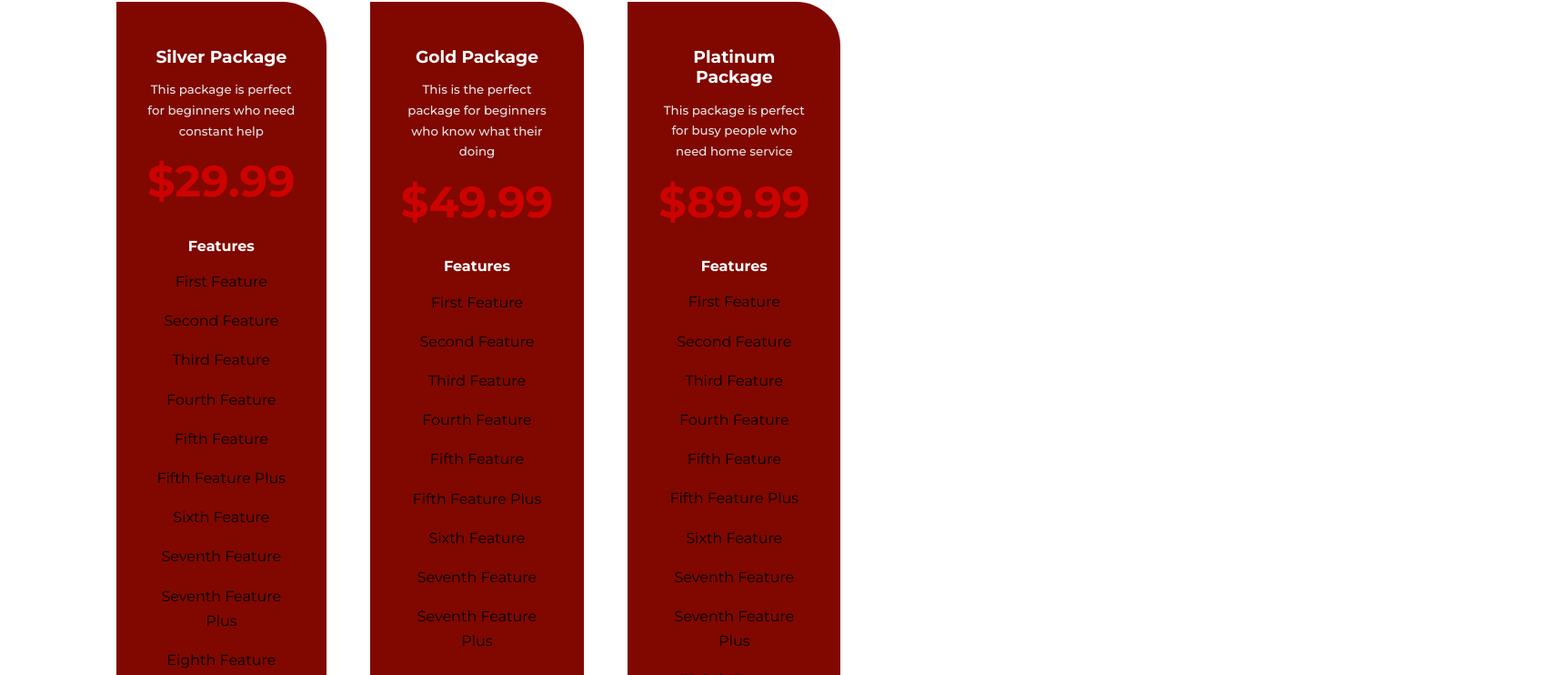
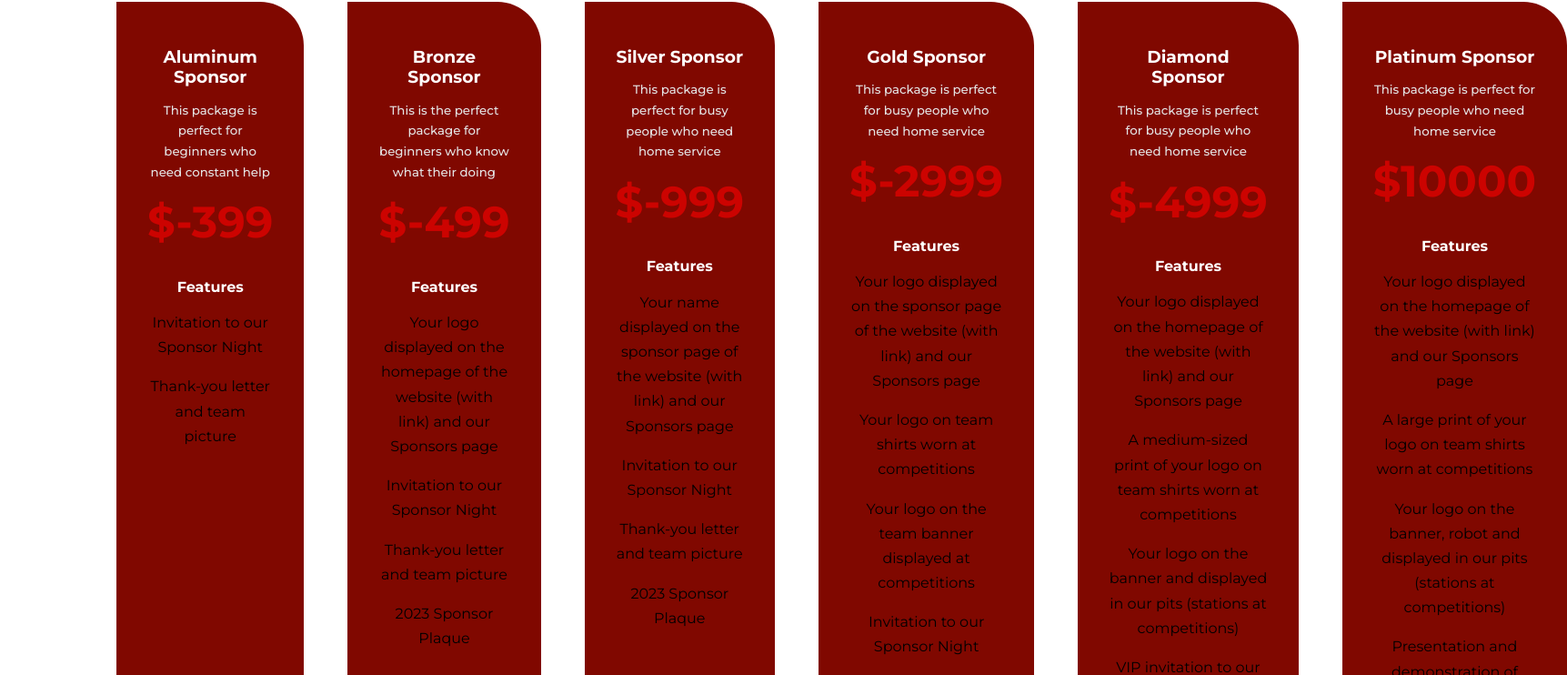
Before and after one commit to ashwadud/frc1807, a React (Create React App) app: page /sponsors in a window 1280 px wide. Shown: the part 558-1300 px from the top of the page at 91% size, 1723 px wide, since content can reach past the window. Built offline with nearby package versions, Linux system fonts and the light colour scheme.

Commit message:
Bios edit

```diff
--- a/src/data.js
+++ b/src/data.js
@@ -78,7 +78,7 @@ export const captains = [
     {
         id: 1,
         name: "Robert Tackett",
-        quote: "Lorem ipsum dolor sit amet consectetur adipisicing elit. Praesentium ipsam facere ea a laboriosam sed? Quod vel voluptates a! Maxime minima cumque aut? In expedita numquam consectetur non officia iusto.",
+        quote: "Robotics is the best activity for kids that want to go pro because every kid has a chance to do it.",
         job: "Teacher Advisor",
         avatar: require("./images/logo.png")
     },
@@ -92,7 +92,7 @@ export const captains = [
     {
         id: 3,
         name: "Gabriella Biello",
-        quote: "Quaerat hic praesentium consequuntur molestias repellat ad quo tenetur vitae rem, labore quisquam? Atque, assumenda rerum odit harum quaerat hic praesentium quisquam quae, enim iste ipsam id repellat.",
+        quote: "1807 is an environment that fosters education and inspiration. We work hard to create incredible robots but also an incredible family that I am so proud to be a part of.",
         job: "Business Captain",
         avatar: require("./images/logo.png")
     },
@@ -106,7 +106,7 @@ export const captains = [
     {
         id: 5,
         name: "Arya Chaudry",
-        quote: "Maxime minima cumque sit amet consectetur adipisicing elit. Praesentium ipsam facere ea a laboriosam sed? Quod vel voluptates a! Maxime minima cumque aut? In expedita numquam consectetur non officia iusto.",
+        quote: "Can you come up with something inspirational and say it's me?",
         job: "Programming Captain",
         avatar: require("./images/logo.png")
     },
@@ -127,14 +127,14 @@ export const captains = [
     {
         id: 8,
         name: "Vanisha Nagali",
-        quote: "idk",
+        quote: "",
         job: "Machining Captain",
         avatar: require("./images/logo.png")
     },
     {
         id: 9,
-        name: "Josielewski AJ",
-        quote: "idk",
+        name: "AJ Josielewski",
+        quote: "",
         job: "Statistics Captain",
         avatar: require("./images/logo.png")
        },
@@ -172,28 +172,28 @@ export const leads = [
     },
     {
         id: 5,
+        name: "Andrew Sain",
+        quote: "It's a lot of work but its a lot of fun.",
+        job: "Design Lead A",
+        avatar: require("./images/logo.png")
+    },
+    {
+        id: 6,
         name: "Gavin Elwell",
         quote: "Maxime minima cumque sit amet consectetur adipisicing elit. Praesentium ipsam facere ea a laboriosam sed? Quod vel voluptates a! Maxime minima cumque aut? In expedita numquam consectetur non officia iusto.",
         job: "Design Lead A",
         avatar: require("./images/logo.png")
     },
     {
-        id: 6,
+        id: 7,
         name: "Radhika Manvar",
         quote: "Idk",
         job: "Design Lead A",
         avatar: require("./images/logo.png")
     },
     {
-        id: 7,
+        id: 8,
         name: "Tia Bajaj",
-        quote: "Idk",
-        job: "Design Lead B",
-        avatar: require("./images/logo.png")
-    },
-    {
-        id: 8,
-        name: "Jacob Roohr",
         quote: "Idk",
         job: "Design Lead B",
         avatar: require("./images/logo.png")
@@ -207,76 +207,97 @@ export const leads = [
     },
     {
         id: 10,
+        name: "Jacob Roohr",
+        quote: "",
+        job: "Design Lead B",
+        avatar: require("./images/logo.png")
+    },
+    {
+        id: 11,
         name: "Drew Springer",
-        quote: "Idk",
+        quote: "",
         job: "Programming Lead",
         avatar: require("./images/logo.png")
-    },
-
+    }
 ]
 
 export const plans = [
     {
         id: 1,
-        name: 'Silver Package',
+        name: 'Aluminum Sponsor',
         desc: 'This package is perfect for beginners who need constant help',
-        price: 29.99,
+        price: 100-499,
         features: [
-            {feature: 'First Feature', available: true},
-            {feature: 'Second Feature', available: true},
-            {feature: 'Third Feature', available: true},
-            {feature: 'Fourth Feature', available: true},
-            {feature: 'Fifth Feature', available: true},
-            {feature: 'Fifth Feature Plus', available: false},
-            {feature: 'Sixth Feature', available: false},
-            {feature: 'Seventh Feature', available: false},
-            {feature: 'Seventh Feature Plus', available: false},
-            {feature: 'Eighth Feature', available: false},
-            {feature: 'Ninth Feature', available: false},
-            {feature: 'Tenth Feature', available: false},
-            {feature: 'Eleventh Feature', available: false}
+            {feature: 'Invitation to our Sponsor Night', available: true},
+            {feature: 'Thank-you letter and team picture', available: true}
         ]
     },
     {
         id: 2,
-        name: 'Gold Package',
+        name: 'Bronze Sponsor',
         desc: 'This is the perfect package for beginners who know what their doing',
-        price: 49.99,
+        price: 500-999,
         features: [
-            {feature: 'First Feature', available: true},
-            {feature: 'Second Feature', available: true},
-            {feature: 'Third Feature', available: true},
-            {feature: 'Fourth Feature', available: true},
-            {feature: 'Fifth Feature', available: true},
-            {feature: 'Fifth Feature Plus', available: true},
-            {feature: 'Sixth Feature', available: true},
-            {feature: 'Seventh Feature', available: true},
-            {feature: 'Seventh Feature Plus', available: true},
-            {feature: 'Eighth Feature', available: false},
-            {feature: 'Ninth Feature', available: false},
-            {feature: 'Tenth Feature', available: false},
-            {feature: 'Eleventh Feature', available: false}
+            {feature: 'Your logo displayed on the homepage of the website (with link) and our Sponsors page', available: true},
+            {feature: 'Invitation to our Sponsor Night', available: true},
+            {feature: 'Thank-you letter and team picture', available: true},
+            {feature: '2023 Sponsor Plaque', available: true}
         ]
     },
     {
         id: 3,
-        name: 'Platinum Package',
+        name: 'Silver Sponsor',
         desc: 'This package is perfect for busy people who need home service',
-        price: 89.99,
+        price: 1000-1999,
         features: [
-            {feature: 'First Feature', available: true},
-            {feature: 'Second Feature', available: true},
-            {feature: 'Third Feature', available: true},
-            {feature: 'Fourth Feature', available: true},
-            {feature: 'Fifth Feature', available: true},
-            {feature: 'Fifth Feature Plus', available: true},
-            {feature: 'Sixth Feature', available: true},
-            {feature: 'Seventh Feature', available: true},
-            {feature: 'Seventh Feature Plus', available: true},
-            {feature: 'Eighth Feature', available: true},
-            {feature: 'Ninth Feature', available: true},
-            {feature: 'Tenth Feature', available: true},
-            {feature: 'Eleventh Feature', available: true}
+            {feature: 'Your name displayed on the sponsor page of the website (with link) and our Sponsors page', available: true},
+            {feature: 'Invitation to our Sponsor Night', available: true},
+            {feature: 'Thank-you letter and team picture', available: true},
+            {feature: '2023 Sponsor Plaque', available: true}
+        ]
+    },
+    {
+        id: 4,
+        name: 'Gold Sponsor',
+        desc: 'This package is perfect for busy people who need home service',
+        price: 2000-4999,
+        features: [
+            {feature: 'Your logo displayed on the sponsor page of the website (with link) and our Sponsors page', available: true},
+            {feature: 'Your logo on team shirts worn at competitions', available: true},
+            {feature: 'Your logo on the team banner displayed at competitions', available: true},
+            {feature: 'Invitation to our Sponsor Night', available: true},
+            {feature: 'Thank-you letter and team picture', available: true},
+            {feature: '2023 Sponsor Plaque', available: true}
+        ]
+    },
+    {
+        id: 5,
+        name: 'Diamond Sponsor',
+        desc: 'This package is perfect for busy people who need home service',
+        price: 5000-9999,
+        features: [
+            {feature: 'Your logo displayed on the homepage of the website (with link) and our Sponsors page', available: true},
+            {feature: 'A medium-sized print of your logo on team shirts worn at competitions', available: true},
+            {feature: 'Your logo on the banner and displayed in our pits (stations at competitions)', available: true},
+            {feature: 'VIP invitation to our Sponsor Night', available: true},
+            {feature: 'Thank-you letter and team picture', available: true},
+            {feature: '2023 Sponsor Plaque', available: true}
+        ]
+    },
+    {
+        id: 6,
+        name: 'Platinum Sponsor',
+        desc: 'This package is perfect for busy people who need home service',
+        price: 10000,
+        features: [
+            {feature: 'Your logo displayed on the homepage of the website (with link) and our Sponsors page', available: true},
+            {feature: 'A large print of your logo on team shirts worn at competitions', available: true},
+            {feature: 'Your logo on the banner, robot and displayed in our pits (stations at competitions)', available: true},
+            {feature: 'Presentation and demonstration of robot at your company or at choice event', available: true},
+            {feature: 'VIP invitation to our Sponsor Night', available: true},
+            {feature: 'Your information on all of our social media outlets and presentations', available: true},
+            {feature: 'Thank-you letter and team picture', available: true},
+            {feature: '2023 Sponsor Plaque', available: true}
         ]
     }
 ]
--- a/src/pages/sponsors/Sponsors.jsx
+++ b/src/pages/sponsors/Sponsors.jsx
@@ -1,6 +1,6 @@
 import Header from '../../components/Header'
 import HeaderImage from '../../images/teampicture.jpg'
-import Card from "../../UI/Card"
+import Card from '../../UI/Card'
 import { plans } from '../../data'
 import './sponsors.css'
 
@@ -8,7 +8,7 @@ const Sponsors = () => {
   return (
     <>
     <Header title="Sponsors" image={HeaderImage}>
-      Learn more about our sponsors and how much you can sponsor us with
+      View our sponsorship opportunities
     </Header>
     <section className='sponsors'>
       <div className="container sponsors__container">
@@ -20,8 +20,8 @@ const Sponsors = () => {
               <h1>{`$${price}`}</h1>
               <h4>Features</h4>
               {
-                features.map(({feature,}, index) => {
-                  return <p key={index}>{feature}</p>
+                features.map(({feature, available}, index) => {
+                  return <p key={index} className={!available ? `disabled` : ''}>{feature}</p>
                 })
               }
             </Card>
```
